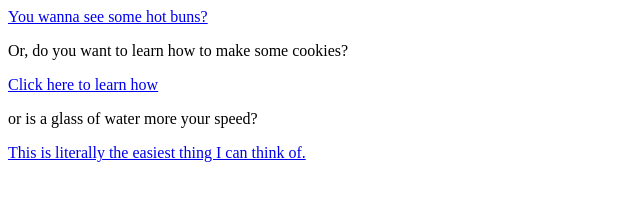
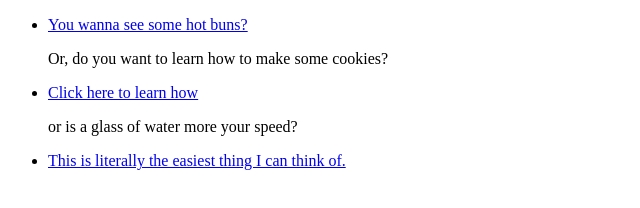
Before and after one commit to MX-Mikah/Odin-Recipes, a plain HTML site: page index.html in a window 1280 px wide. Shown: the whole page, without its empty margins (0-640 px from the left). Drawn offline with Linux system fonts and the light colour scheme.

Commit message:
added <ul> for recpies

```diff
--- a/index.html
+++ b/index.html
@@ -3,9 +3,11 @@
         <meta charset="UTS-128">
         <title>It's an index.</title>
     </head>
-<a href="./buns/Buns.html">You wanna see some hot buns?</a>
+        <ul>
+<li><a href="./buns/Buns.html">You wanna see some hot buns?</a></li>
 <p>Or, do you want to learn how to make some cookies?</p>
-<a href="./Chunkie-Cookies/Cookie-4-dd.html">Click here to learn how</a>
+<li><a href="./Chunkie-Cookies/Cookie-4-dd.html">Click here to learn how</a></li>
 <p> or is a glass of water more your speed?</p>
-<a href="./glass-of-water/water.html">This is literally the easiest thing I can think of. </a>
+<li><a href="./glass-of-water/water.html">This is literally the easiest thing I can think of. </a> </li>
+        </ul>
 </html>
```
